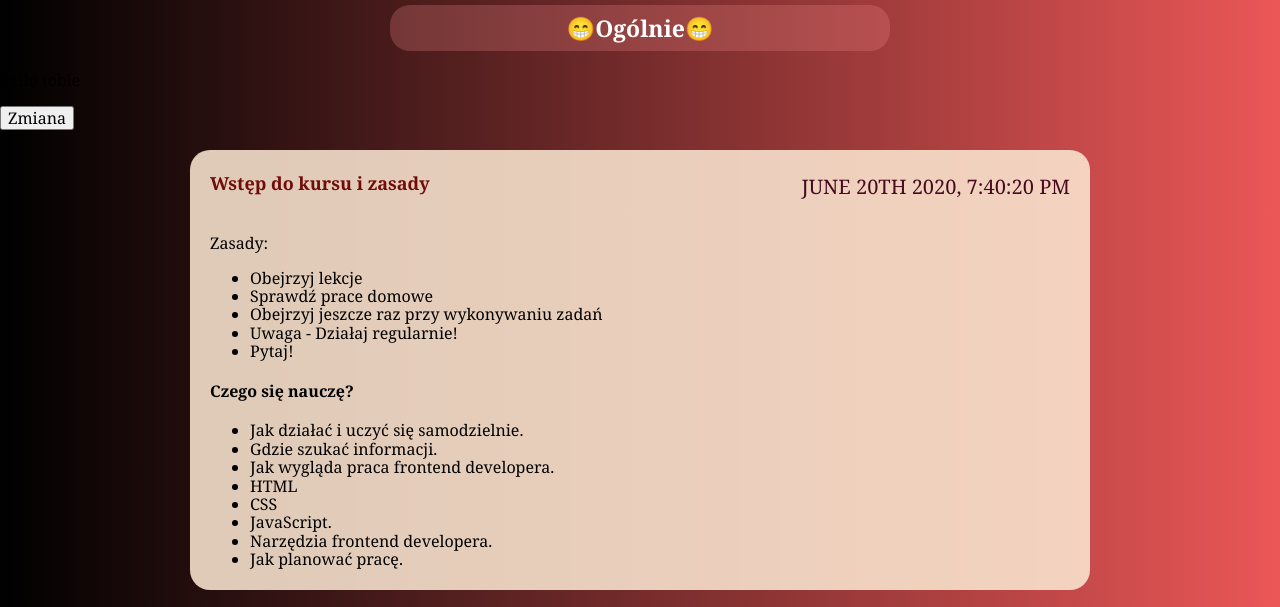
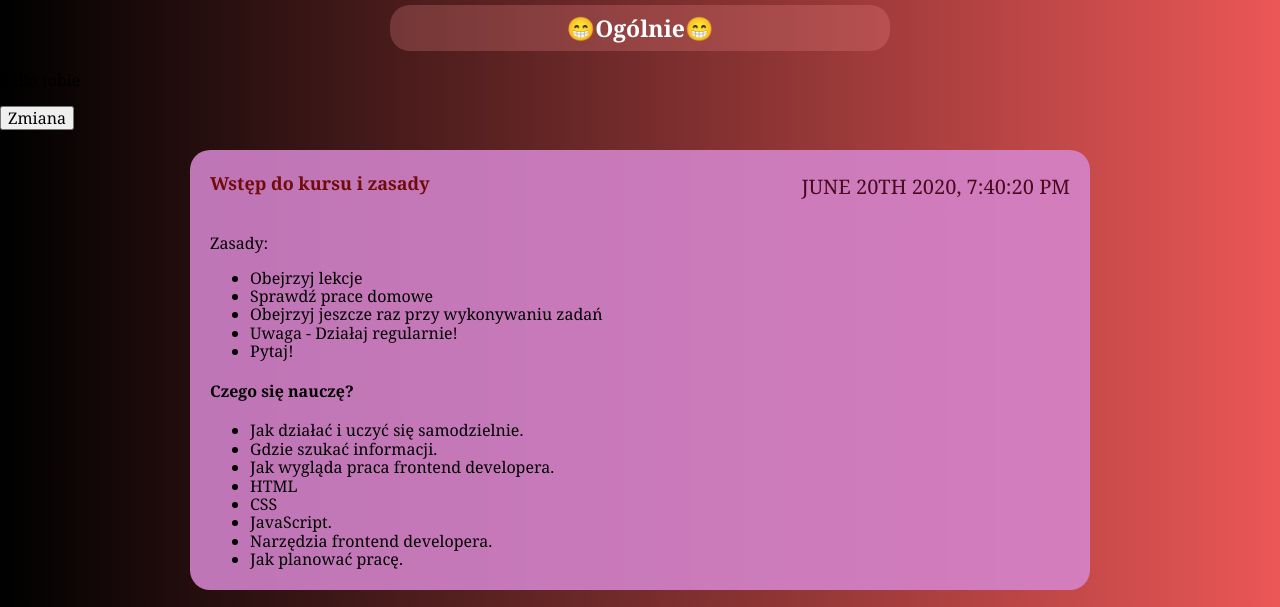
Before and after one commit to AnnaSmierzchala/homepage-webpack, a website built with webpack: page src/pages/index.html in a window 1280 px wide. Shown: the part 294-901 px from the top of the page. Built offline with nearby package versions, Linux system fonts and the light colour scheme.

Commit message:
new background color for articles

```diff
--- a/src/scss/modules/lesson.scss
+++ b/src/scss/modules/lesson.scss
@@ -1,5 +1,5 @@
 .lesson {
-    background-color: rgba(251, 231, 210, 0.87);
+    background-color: rgba(214, 134, 207, 0.87);
     margin: 20px auto;
     max-width: 900px;
     padding: 5px 20px;
```
